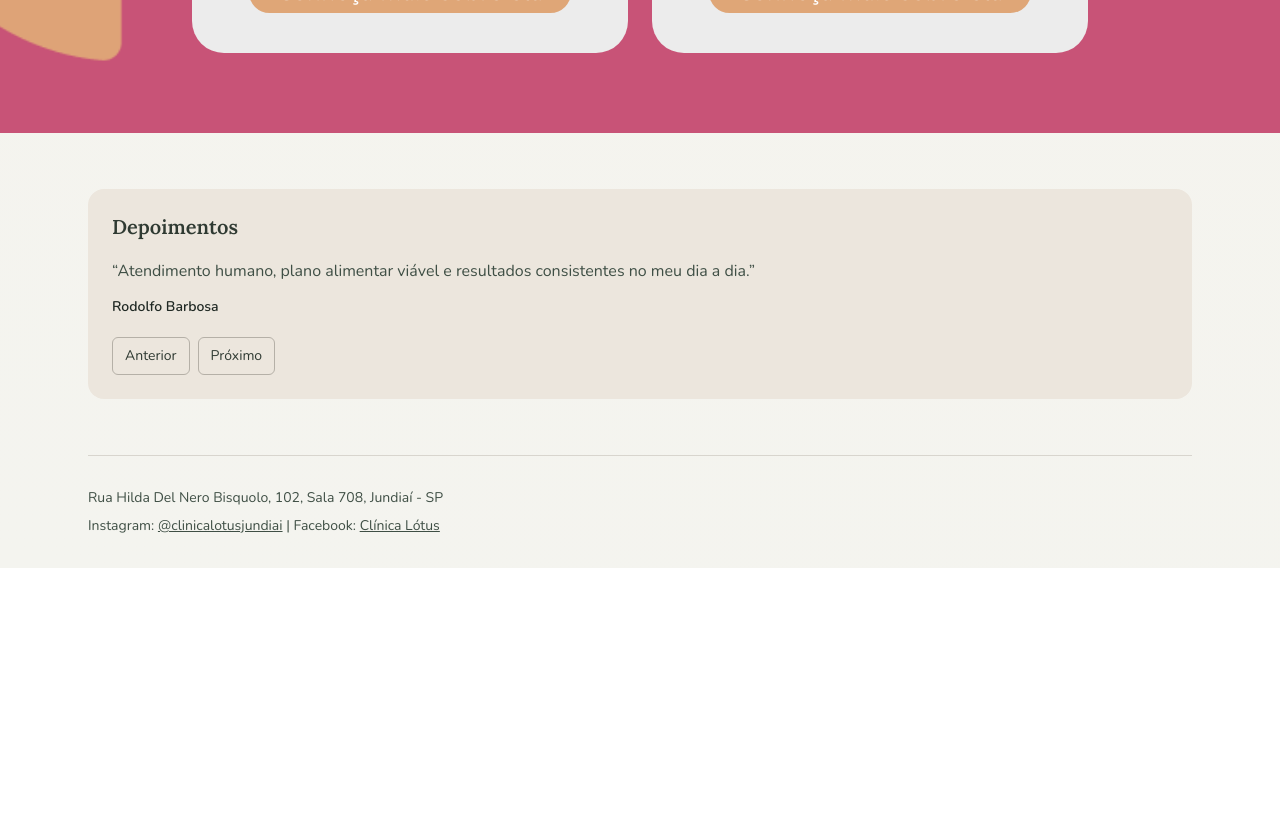
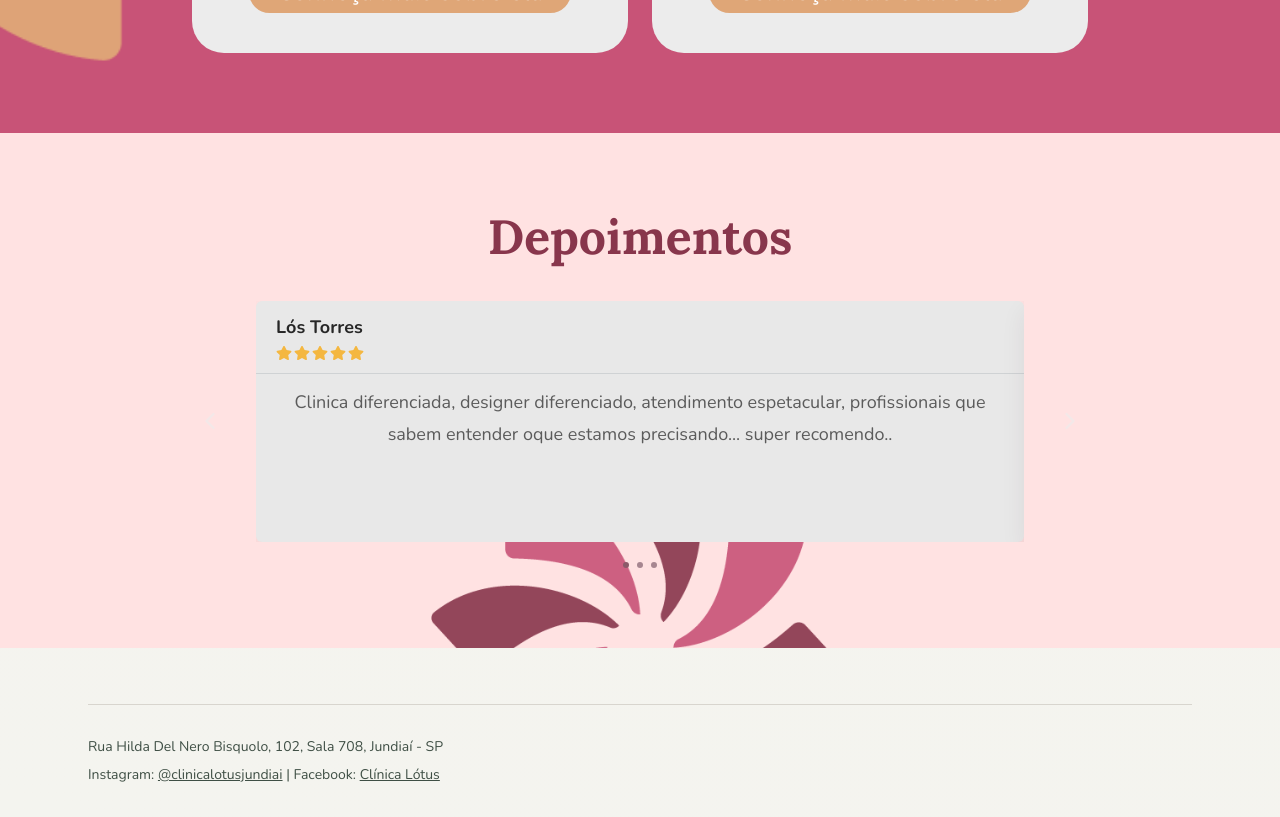
Before and after one commit to AriSilva94/lotusnutricao, a Next.js app: page / in a window 1280 px wide. Shown: the part 4480-5297 px from the top of the page. Before the commit the page ends 5048 px from the top, so only its background shows below. Built offline with nearby package versions, Linux system fonts and the light colour scheme.

Commit message:
feat: create testimonials carousel section

```diff
--- a/app/page.tsx
+++ b/app/page.tsx
@@ -40,7 +40,7 @@ export default function Home() {
 
       <DoctorHighlightSection id="doutoras" doctors={highlightedDoctors} />
 
-      <section className="mt-14">
+      <section>
         <TestimonialsCarousel items={testimonials} />
       </section>
 
--- a/components/TestimonialsCarousel.tsx
+++ b/components/TestimonialsCarousel.tsx
@@ -1,6 +1,10 @@
 "use client";
 
-import { useState } from "react";
+import { useRef, useState } from "react";
+import type { PointerEvent as ReactPointerEvent } from "react";
+import Image from "next/image";
+import { FiChevronLeft, FiChevronRight } from "react-icons/fi";
+import { FaStar } from "react-icons/fa";
 import type { Testimonial } from "@/lib/site-data";
 
 type TestimonialsCarouselProps = {
@@ -9,45 +13,209 @@ type TestimonialsCarouselProps = {
 
 export function TestimonialsCarousel({ items }: TestimonialsCarouselProps) {
   const [current, setCurrent] = useState(0);
+  const [dragX, setDragX] = useState(0);
+  const [isDragging, setIsDragging] = useState(false);
+  const viewportRef = useRef<HTMLDivElement | null>(null);
+  const startXRef = useRef<number | null>(null);
+  const itemCount = items.length;
 
-  if (!items.length) {
+  const goTo = (index: number) => {
+    if (!itemCount) {
+      return;
+    }
+
+    const nextIndex = Math.max(0, Math.min(itemCount - 1, index));
+    setCurrent(nextIndex);
+  };
+
+  const prev = () => goTo(current - 1);
+  const next = () => goTo(current + 1);
+
+  const handlePointerDown = (event: ReactPointerEvent<HTMLDivElement>) => {
+    startXRef.current = event.clientX;
+    setIsDragging(true);
+    event.currentTarget.setPointerCapture(event.pointerId);
+  };
+
+  const handlePointerMove = (event: ReactPointerEvent<HTMLDivElement>) => {
+    if (!isDragging || startXRef.current === null) {
+      return;
+    }
+
+    const viewport = viewportRef.current;
+    if (!viewport) {
+      return;
+    }
+
+    const rawDelta = event.clientX - startXRef.current;
+    const edgeFriction =
+      (current === 0 && rawDelta > 0) ||
+      (current === itemCount - 1 && rawDelta < 0)
+        ? 0.35
+        : 1;
+
+    setDragX(rawDelta * edgeFriction);
+  };
+
+  const handlePointerEnd = () => {
+    if (!isDragging) {
+      return;
+    }
+
+    const viewportWidth = viewportRef.current?.clientWidth ?? 0;
+    const threshold = Math.max(60, viewportWidth * 0.14);
+
+    if (dragX <= -threshold) {
+      next();
+    } else if (dragX >= threshold) {
+      prev();
+    }
+
+    setIsDragging(false);
+    setDragX(0);
+    startXRef.current = null;
+  };
+
+  if (!itemCount) {
     return null;
   }
 
-  const prev = () => {
-    setCurrent((value) => (value === 0 ? items.length - 1 : value - 1));
-  };
+  return (
+    <section
+      aria-label="Depoimentos"
+      className="relative left-1/2 right-1/2 -mx-[50vw] w-screen overflow-hidden bg-lotus-rose-100 py-16 sm:py-20"
+    >
+      <div
+        className="pointer-events-none absolute left-1/2 bottom-0 -translate-x-1/2"
+        aria-hidden="true"
+      >
+        <Image
+          src="/assets/img/background-icone-testimonials.png"
+          alt=""
+          width={780}
+          height={780}
+          className="h-auto w-140 opacity-90 sm:w-190 lg:w-235"
+        />
+      </div>
 
-  const next = () => {
-    setCurrent((value) => (value === items.length - 1 ? 0 : value + 1));
-  };
+      <div className="relative z-10 mx-auto w-full max-w-6xl px-4 sm:px-6">
+        <h2 className="text-center text-4xl font-bold text-lotus-burgundy sm:text-5xl">
+          Depoimentos
+        </h2>
 
-  const testimonial = items[current];
-
-  return (
-    <section aria-label="Depoimentos" className="rounded-2xl bg-[#ece6dd] p-6">
-      <h3 className="text-xl font-semibold text-[#2f3a32]">Depoimentos</h3>
-      <p className="mt-4 text-base leading-7 text-[#3f4f45]" aria-live="polite">
-        “{testimonial.text}”
-      </p>
-      <p className="mt-3 text-sm font-semibold text-[#1f2823]">{testimonial.author}</p>
-      <div className="mt-5 flex gap-2">
+        <div className="mt-10 flex items-center justify-center gap-2 sm:gap-6">
           <button
             type="button"
             onClick={prev}
-          className="rounded-md border border-[#b5b0a7] px-3 py-2 text-sm text-[#2f3a32]"
+            disabled={current === 0}
+            className="hidden h-11 w-11 items-center justify-center rounded-full text-[#f3e8e8] transition-colors hover:text-white sm:inline-flex"
             aria-label="Depoimento anterior"
           >
-          Anterior
+            <FiChevronLeft className="h-7 w-7" aria-hidden="true" />
           </button>
+
+          <div className="w-full max-w-3xl">
+            <div
+              ref={viewportRef}
+              onPointerDown={handlePointerDown}
+              onPointerMove={handlePointerMove}
+              onPointerUp={handlePointerEnd}
+              onPointerCancel={handlePointerEnd}
+              onPointerLeave={handlePointerEnd}
+              className={`overflow-hidden touch-pan-y select-none ${isDragging ? "cursor-grabbing" : "cursor-grab"}`}
+              aria-live="polite"
+            >
+              <div
+                className="flex"
+                style={{
+                  transform: `translateX(calc(-${current * 100}% + ${dragX}px))`,
+                  transition: isDragging
+                    ? "none"
+                    : "transform 460ms cubic-bezier(0.22, 1, 0.36, 1)",
+                }}
+              >
+                {items.map((item, index) => (
+                  <article
+                    key={`${item.author}-${index}`}
+                    className="w-full shrink-0 overflow-hidden rounded-md bg-[#e8e8e8] shadow-[0_10px_24px_rgba(64,34,46,0.08)]"
+                  >
+                    <div className="border-b border-[#cfd2d4] px-4 py-3 sm:px-5">
+                      <p className="text-lg font-bold text-[#272727]">
+                        {item.author}
+                      </p>
+                      <div
+                        className="mt-1 flex items-center gap-0.5 text-[#f4b740]"
+                        aria-label="Avaliação: 5 de 5 estrelas"
+                      >
+                        {Array.from({ length: 5 }).map((_, starIndex) => (
+                          <FaStar
+                            key={starIndex}
+                            className="h-4 w-4"
+                            aria-hidden="true"
+                          />
+                        ))}
+                      </div>
+                    </div>
+
+                    <p className="min-h-40 px-4 py-3 text-center text-lg leading-8 text-[#5b5b5b] sm:min-h-42 sm:px-6">
+                      {item.text}
+                    </p>
+                  </article>
+                ))}
+              </div>
+            </div>
+          </div>
+
           <button
             type="button"
             onClick={next}
-          className="rounded-md border border-[#b5b0a7] px-3 py-2 text-sm text-[#2f3a32]"
+            disabled={current === itemCount - 1}
+            className="hidden h-11 w-11 items-center justify-center rounded-full text-[#f3e8e8] transition-colors hover:text-white sm:inline-flex"
             aria-label="Próximo depoimento"
           >
-          Próximo
+            <FiChevronRight className="h-7 w-7" aria-hidden="true" />
           </button>
+        </div>
+
+        <div className="mt-6 flex items-center justify-center gap-4 sm:hidden">
+          <button
+            type="button"
+            onClick={prev}
+            disabled={current === 0}
+            className="inline-flex h-10 w-10 items-center justify-center rounded-full border border-[#d0b7be] text-lotus-burgundy transition-colors hover:bg-[#e1c5ca]"
+            aria-label="Depoimento anterior"
+          >
+            <FiChevronLeft className="h-5 w-5" aria-hidden="true" />
+          </button>
+
+          <button
+            type="button"
+            onClick={next}
+            disabled={current === itemCount - 1}
+            className="inline-flex h-10 w-10 items-center justify-center rounded-full border border-[#d0b7be] text-lotus-burgundy transition-colors hover:bg-[#e1c5ca]"
+            aria-label="Próximo depoimento"
+          >
+            <FiChevronRight className="h-5 w-5" aria-hidden="true" />
+          </button>
+        </div>
+
+        <div className="mt-5 flex items-center justify-center gap-2">
+          {items.map((_, index) => (
+            <button
+              type="button"
+              onClick={() => goTo(index)}
+              key={index}
+              className={`h-1.5 w-1.5 rounded-full ${
+                index === current ? "bg-[#8b5a69]" : "bg-[#a78690]"
+              }`}
+              aria-label={`Ir para depoimento ${index + 1}`}
+            />
+          ))}
+        </div>
+      </div>
+
+      <div className="sr-only" aria-live="polite">
+        Depoimento {current + 1} de {items.length}
       </div>
     </section>
   );
--- a/components/home/DoctorHighlightSection.tsx
+++ b/components/home/DoctorHighlightSection.tsx
@@ -7,7 +7,10 @@ type DoctorHighlightSectionProps = {
   doctors: DoctorHighlightData[];
 };
 
-export function DoctorHighlightSection({ id, doctors }: DoctorHighlightSectionProps) {
+export function DoctorHighlightSection({
+  id,
+  doctors,
+}: DoctorHighlightSectionProps) {
   return (
     <section
       id={id}
@@ -19,7 +22,7 @@ export function DoctorHighlightSection({ id, doctors }: DoctorHighlightSectionPr
         aria-hidden="true"
         width={470}
         height={470}
-        className="pointer-events-none absolute -left-56 top-1/2 hidden h-auto w-[26rem] -translate-y-1/2 opacity-95 md:block lg:-left-36"
+        className="pointer-events-none absolute -left-56 top-1/2 hidden h-auto w-104 -translate-y-1/2 opacity-95 md:block lg:-left-36"
       />
 
       <div className="relative mx-auto w-full max-w-6xl px-4 sm:px-6">
@@ -43,7 +46,7 @@ export function DoctorHighlightSection({ id, doctors }: DoctorHighlightSectionPr
             return (
               <article
                 key={doctor.slug}
-                className="flex min-h-[30rem] flex-col items-center rounded-[2rem] bg-[#ececec] px-6 py-10 text-center sm:px-8"
+                className="flex min-h-120 flex-col items-center rounded-4xl bg-[#ececec] px-6 py-10 text-center sm:px-8"
               >
                 {isKaroline ? (
                   <Image
@@ -54,7 +57,10 @@ export function DoctorHighlightSection({ id, doctors }: DoctorHighlightSectionPr
                     className="h-54 w-54 rounded-full object-cover sm:h-58 sm:w-58"
                   />
                 ) : (
-                  <div className="h-54 w-54 sm:h-58 sm:w-58" aria-hidden="true" />
+                  <div
+                    className="h-54 w-54 sm:h-58 sm:w-58"
+                    aria-hidden="true"
+                  />
                 )}
 
                 <h3 className="mt-8 text-[1.9rem] leading-[1.1] font-bold text-lotus-burgundy sm:text-[2.1rem]">
--- a/lib/site-data.ts
+++ b/lib/site-data.ts
@@ -154,15 +154,15 @@ export const doctors: DoctorProfile[] = [
 
 export const testimonials: Testimonial[] = [
   {
-    author: "Rodolfo Barbosa",
-    text: "Atendimento humano, plano alimentar viável e resultados consistentes no meu dia a dia.",
+    author: "Lós Torres",
+    text: "Clinica diferenciada, designer diferenciado, atendimento espetacular, profissionais que sabem entender oque estamos precisando... super recomendo..",
   },
   {
-    author: "Grazi Silva",
-    text: "Me senti acolhida desde a primeira consulta. A evolução veio sem radicalismo.",
+    author: "Celso Oikawa",
+    text: "Ótima clínica, atendimento diferenciado, planos de alimentação são individualizados respeitando as características de cada pessoa.",
   },
   {
-    author: "Paciente da Clínica Lótus",
-    text: "Equipe atenciosa, explicações claras e acompanhamento que realmente funciona.",
+    author: "Alvaro Seiji Ito",
+    text: "Excelente atendimento, ótima localização e ambiente. Profissionais muito atenciosa.",
   },
 ];
```
Also changed, not shown: public/assets/img/background-icone-testimonials.png (added). Lines whose indentation alone changed are shown as unchanged.
